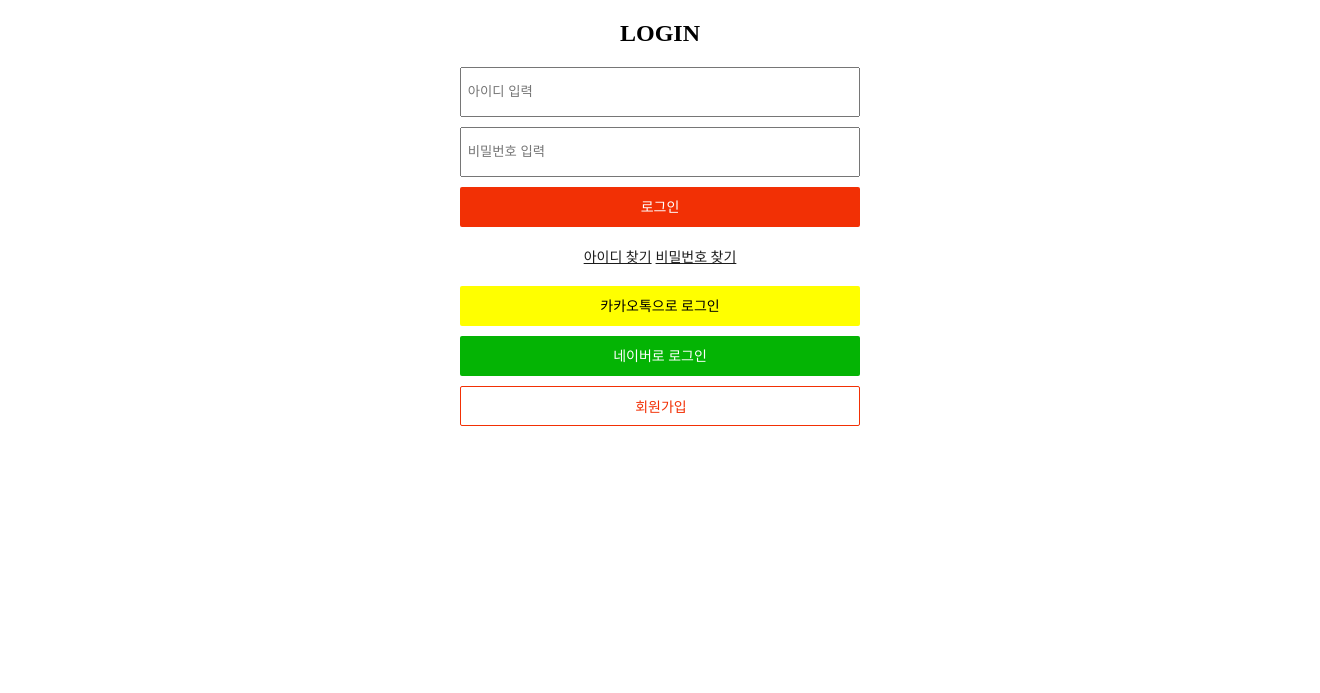
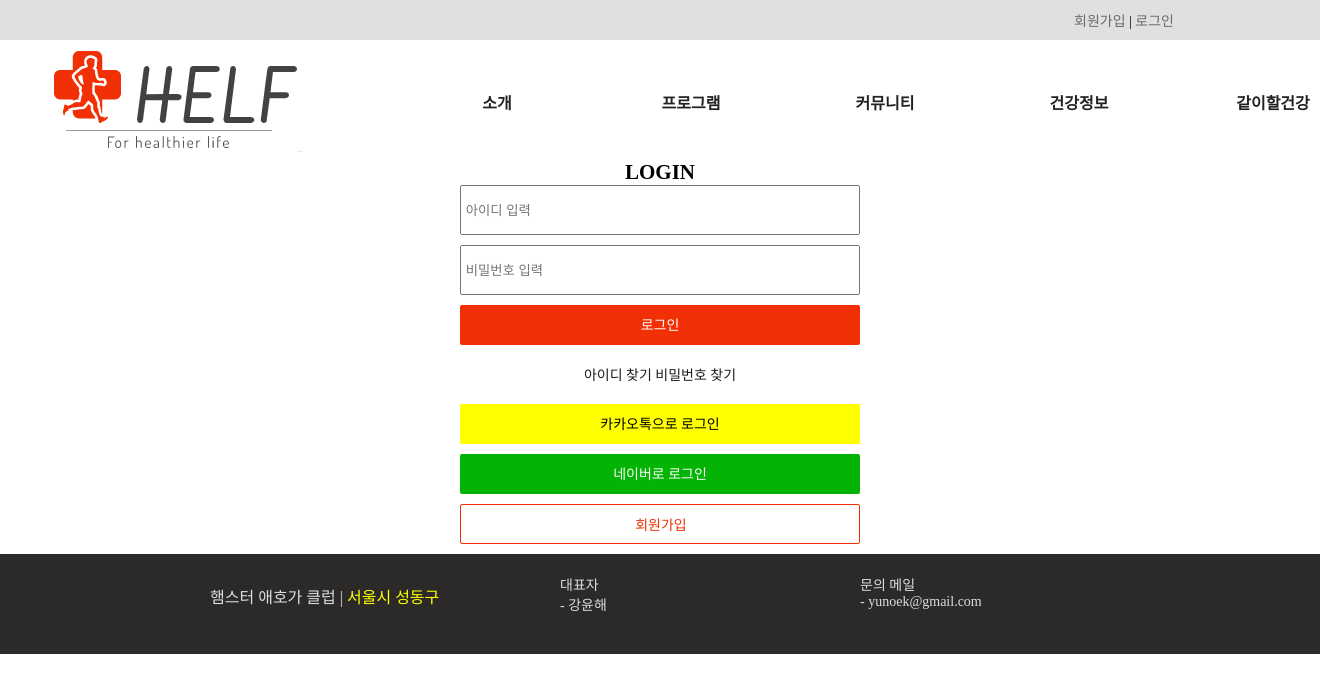
Before and after one commit to yunoi/HELF, a PHP site: page /login/login_form.php in a window 1320 px wide. Shown: the top 693 px of the page. Run offline with PHP 8.4, Linux system fonts and the light colour scheme.

Commit message:
김하늘 - 경로수정

```diff
--- a/common/lib/header.php
+++ b/common/lib/header.php
@@ -28,9 +28,9 @@
 <?php
   if(!$userId) {
 ?>
-      <li><a href="member_form.php">회원가입</a></li>
+      <li><a href="./member/member_form.php">회원가입</a></li>
       <li> | </li>
-      <li><a href="login_form.php">로그인</a></li>
+      <li><a href="./login/login_form.php">로그인</a></li>
 <?php
   } else {
     $logged = $userName."(".$userId.")";
@@ -58,7 +58,7 @@
   <nav id="menu_bar">
     <ul>
       <li id="li_first">
-      <a href="index.php"><img src="./common/img/helf_logo.png" alt="헬프 로고"></a>
+      <a href="./index.php"><img src="./common/img/helf_logo.png" alt="헬프 로고"></a>
       </li>
       <li><a href='#'><span>소개</span></a></li>
       <li><a href='#'><span>프로그램</span></a></li>
--- a/login/css/login.css
+++ b/login/css/login.css
@@ -1,10 +1,12 @@
-#main_content {
+#login_main_content {
   width: 400px;
   margin: 0 auto;
 }
 
 #title_login {
+  width: 400px;
   text-align: center;
+  margin: 0 auto;
 }
 
 #login_form input {
--- a/login/login_form.php
+++ b/login/login_form.php
@@ -2,8 +2,15 @@
 <html lang="en" dir="ltr">
   <head>
     <meta charset="utf-8">
-    <title></title>
+    <title>HELF :: Health friends, healthier life</title>
     <link rel="stylesheet" href="./css/login.css">
+    <link rel="stylesheet" type="text/css" href="../common/css/common.css">
+    <link rel="stylesheet" type="text/css" href="../common/css/main.css">
+    <link rel="stylesheet" type="text/css" href="../carousel.css">
+    <script src="../js/vendor/modernizr.custom.min.js"></script>
+    <script src="../js/vendor/jquery-1.10.2.min.js"></script>
+    <script src="../js/vendor/jquery-ui-1.10.3.custom.min.js"></script>
+    <script type="text/javascript" src="../main.js"></script>
     <script>
       function check_input() {
         alert("체크인풋!");
@@ -11,8 +18,11 @@
     </script>
   </head>
   <body>
+    <header>
+      <?php include $_SERVER['DOCUMENT_ROOT']."/helf/common/lib/header.php";?>
+    </header>
     <section>
-      <div id="main_content">
+      <div id="login_main_content">
         <div id="title_login">
           <h1>LOGIN</h1>
         </div>
@@ -51,6 +61,8 @@
         </div>
       </div>
     </section>
-
+    <footer>
+    <?php include $_SERVER['DOCUMENT_ROOT']."/helf/common/lib/footer.php";?>
+    </footer>
   </body>
 </html>
```
Also changed, not shown: index.php (+3 -4 lines).
